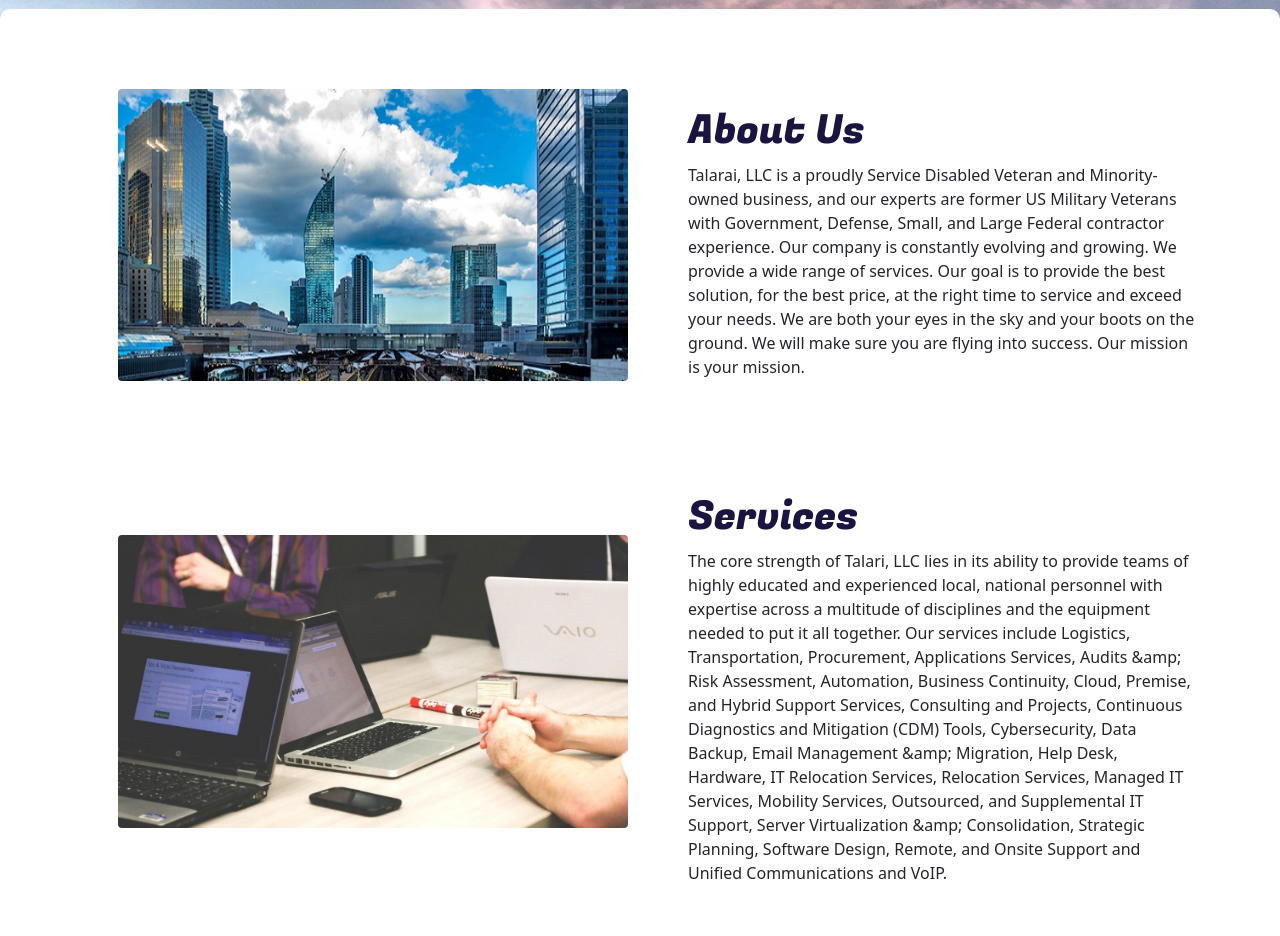
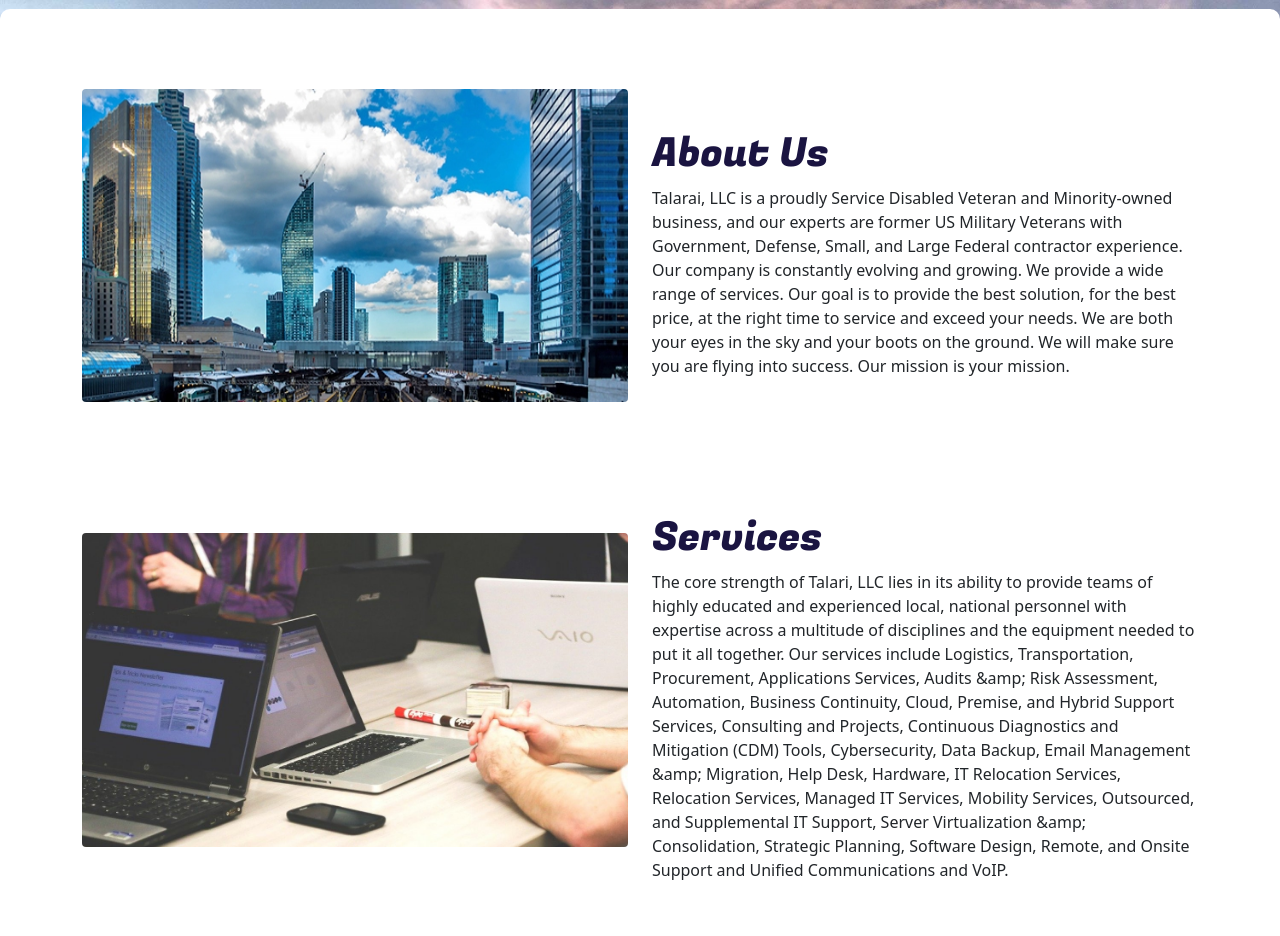
Before and after one commit to eshelton328/talarai, a React app: page / in a window 1280 px wide. Shown: the part 801-1737 px from the top of the page. Built offline with nearby package versions, Linux system fonts and the light colour scheme.

Commit message:
Removed padding from lcs-col

```diff
--- a/client/src/assets/css/styles.css
+++ b/client/src/assets/css/styles.css
@@ -137,7 +137,6 @@ body, html {
 .lcs-col {
   display: flex;
   align-items: center;
-  padding-left: 3rem;
 }
 
 @media screen and (max-width: 1190px) {
```
